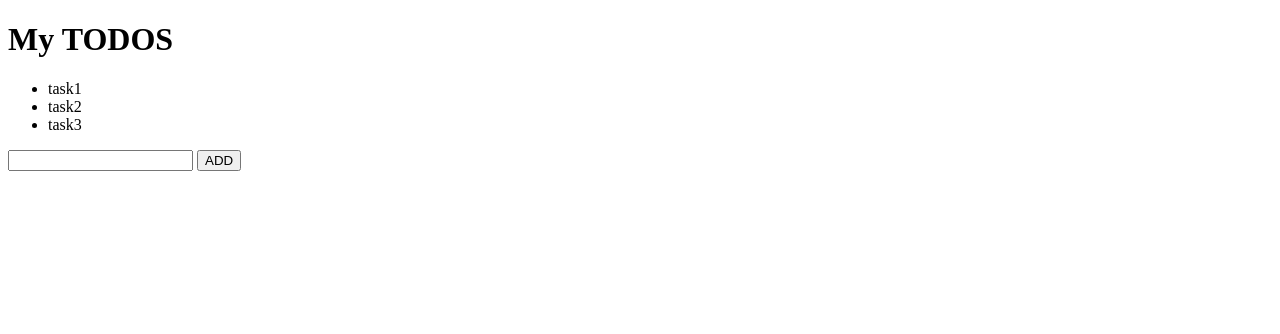
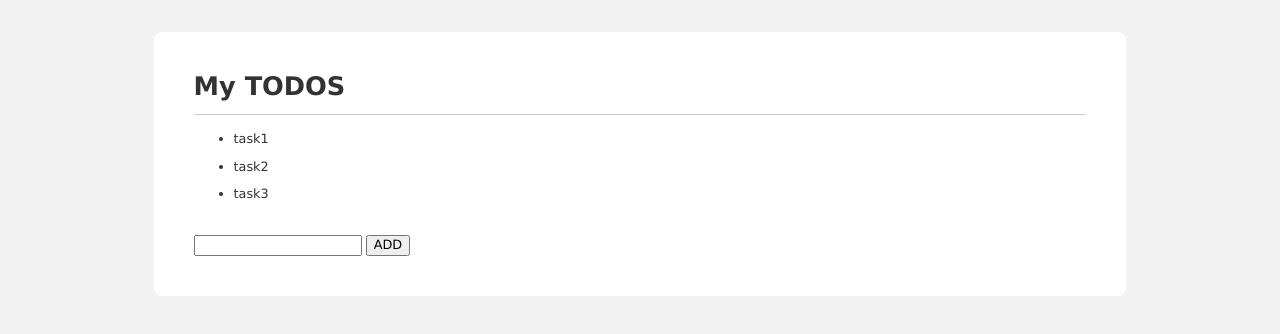
Before and after one commit to moyumo/practice-vuejs, a plain HTML site: page index.html in a window 1280 px wide. Drawn offline with nearby package versions, Linux system fonts and the light colour scheme.

Commit message:
dotinstall#4

```diff
--- a/index.html
+++ b/index.html
@@ -3,15 +3,13 @@
 	<head>
 		<meta charset="utf-8">
 		<title>My Vue App</title>
+		<link rel="stylesheet" href="https://cdnjs.cloudflare.com/ajax/libs/normalize/8.0.0/normalize.min.css">
 		<link rel="stylesheet" href="style.css">
 	</head>
 	<body>
-		<div id="app">
+		<div id="app" class="container">
 			<h1>My TODOS</h1>
 			<ul>
-				<!-- <li>{{ todos[0] }}</li>
-				<li>{{ todos[1] }}</li>
-				<li>{{ todos[2] }}</li> -->
 				<li v-for='todo in todos'>{{ todo }}</li>
 			</ul>
 			<form>
--- a/main.js
+++ b/main.js
@@ -1,8 +1,5 @@
 (function(){
 	'use strict';
-
-	//two way data binding (to UI)
-
 	var vm = new Vue({
 		el: '#app',
 		data:{
--- a/style.css
+++ b/style.css
@@ -0,0 +1,31 @@
+* { box-sizing: border-box; }
+html {
+	font-size: 16px;
+}
+body {
+	font-size: 0.8rem;
+	padding: 2rem;
+	color: #333;
+	background-color: #f2f2f2;
+	font-family: verdana, sans-serif;
+}
+
+
+.container {
+	background-color: #FFF;
+	padding:40px;
+	border-radius: 0.5rem;
+	width: 80%;
+	margin: 0 auto;
+}
+#app h1 {
+	margin-top: 0;
+	padding-bottom: 0.5em;
+	border-bottom: 1px solid #ccc;
+}
+#app li {
+	margin: 1em 0;
+}
+#app input[type="text"] {
+	margin-top: 20px;
+}
```
